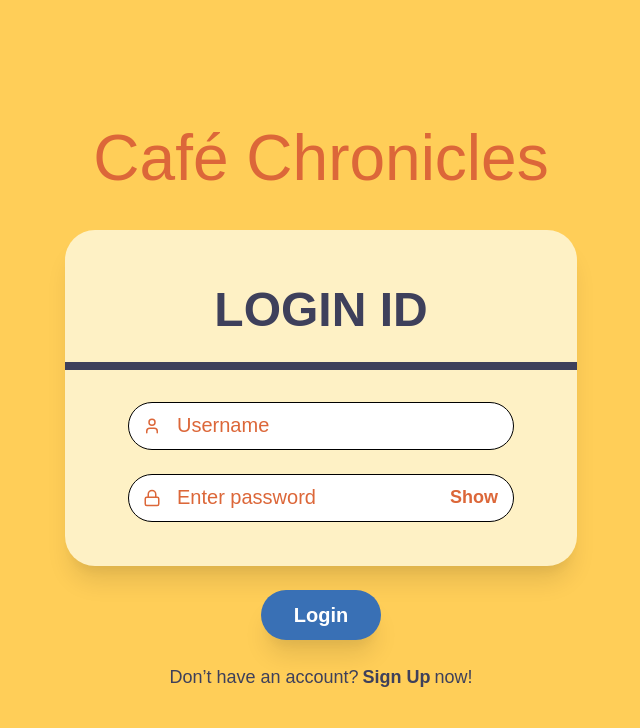
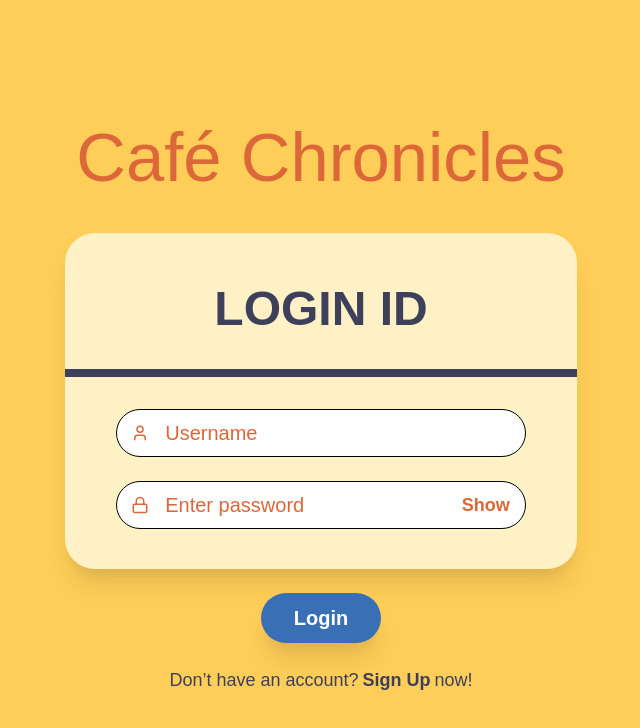
Before and after one commit to tze-xuan/Orbital-2025, a React (Create React App) app in the folder frontend/: page / in a window 1280 px wide. Shown: the top 728 px of the page, without its empty margins (319-959 px from the left). Built offline with nearby package versions, Linux system fonts and the light colour scheme; a web font is replaced by a local one.

Commit message:
Edit login page UI

```diff
--- a/frontend/src/pages/Login.tsx
+++ b/frontend/src/pages/Login.tsx
@@ -26,7 +26,7 @@ const Login = () => {
     >
       <Text
         fontFamily="darumadrop"
-        fontSize="400%"
+        fontSize="430%"
         maxW="80vw"
         color="#DC6739"
         textAlign="center"
@@ -43,8 +43,9 @@ const Login = () => {
         height="42vh"
         borderRadius="30px"
         direction="column"
-        gap="2vh"
+        gap="3vh"
         justifyContent="center"
+        alignItems="center"
       >
         <Text
           fontSize="6vh"
@@ -57,18 +58,10 @@ const Login = () => {
         </Text>
 
         {/* Decorative Line */}
-        <Flex bgColor="#3E405B" width="100%" height="1vh" marginBottom="2vh" />
+        <Flex bgColor="#3E405B" width="100%" height="1vh" marginBottom="1vh" />
 
-        {/* Profile Picture & Login Details */}
-        <Flex
-          direction="row"
-          alignItems="center"
-          justify="center"
-          mx="10%"
-          gap="5%"
-        >
         {/* Login Form */}
-          <Flex direction="column" gap="3vh">
+        <Flex direction="column" gap="3vh" width="80%">
           {/* Username Input */}
           {/* TODO ADD EDGE CASES*/}
           <InputGroup size="lg">
@@ -123,7 +116,6 @@ const Login = () => {
           </InputGroup>
         </Flex>
       </Flex>
-      </Flex>
 
       {/* Login Button */}
       <Button
```
Lines whose indentation alone changed are shown as unchanged.
